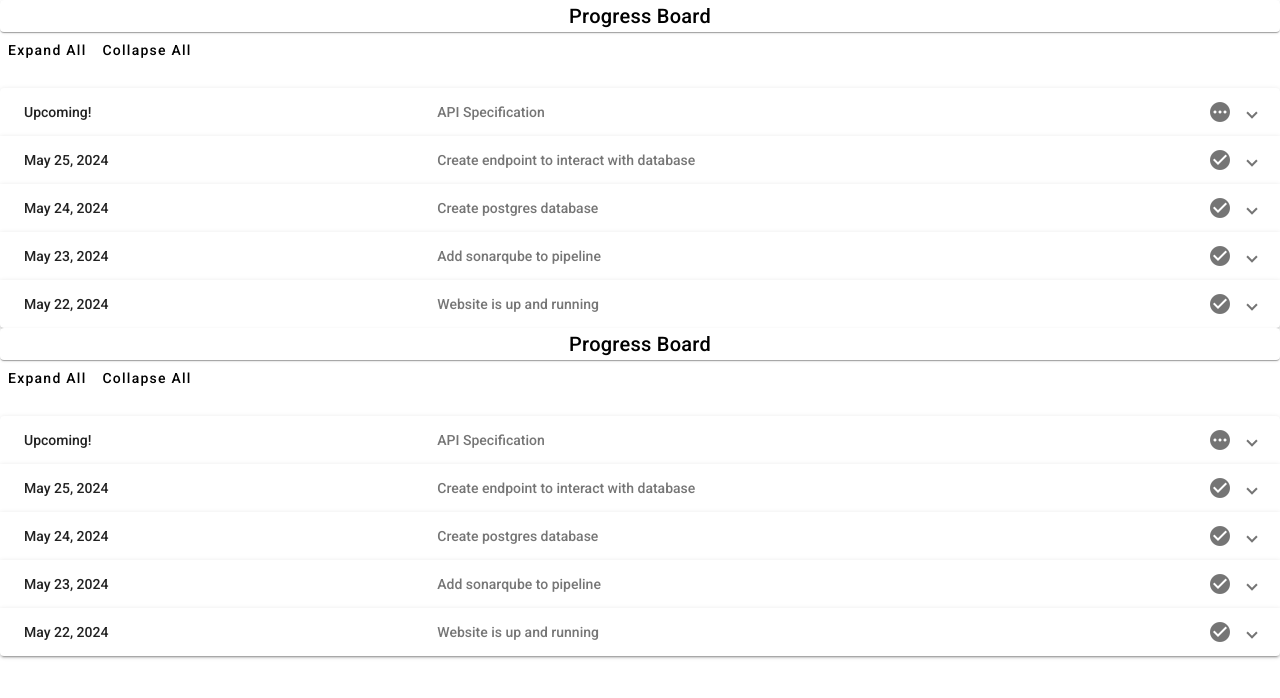
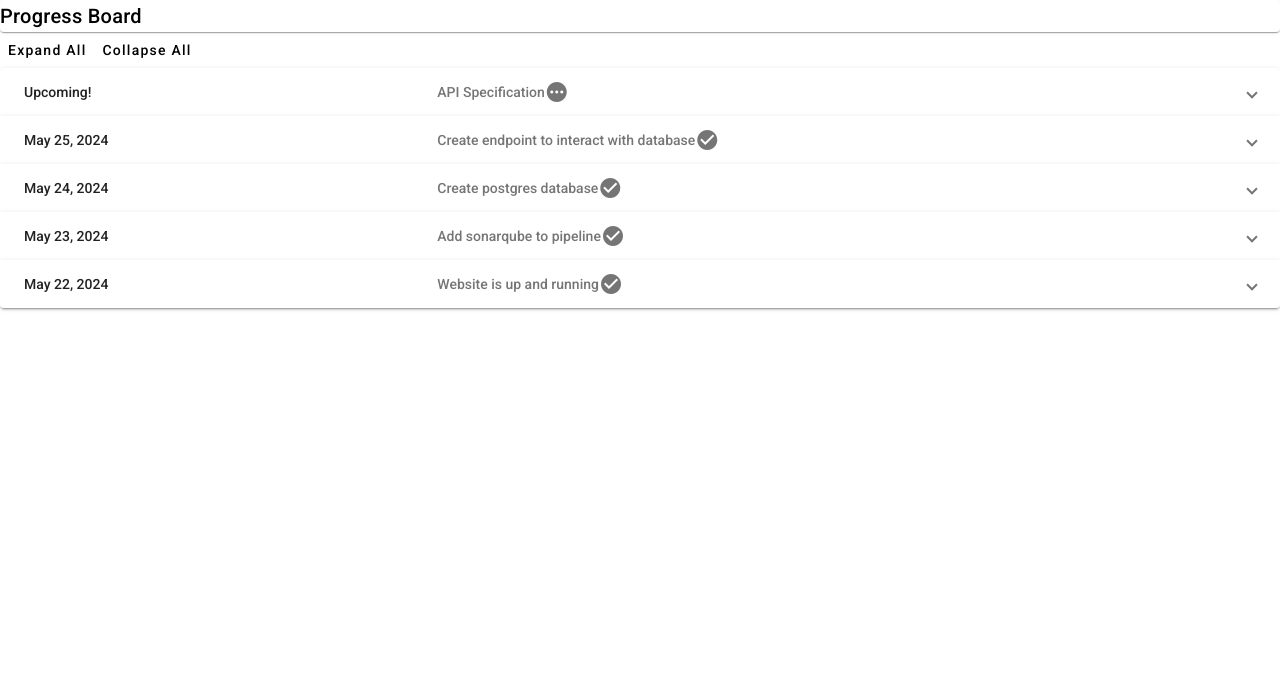
Before and after one commit to avendesta/chi, an Angular app: page / in a window 1280 px wide. Shown: the top 698 px of the page. Built offline with nearby package versions, Linux system fonts and the light colour scheme.

Commit message:
add routing

```diff
--- a/src/app/app.component.html
+++ b/src/app/app.component.html
@@ -1,41 +1 @@
-<mat-card class="title_center">
-  <mat-card-title>Progress Board</mat-card-title>
-</mat-card>
-
-<div class="example-action-buttons">
-  <button mat-button (click)="accordion.openAll()">Expand All</button>
-  <button mat-button (click)="accordion.closeAll()">Collapse All</button>
-</div>
-<mat-accordion class="example-headers-align" multi>
-  <mat-expansion-panel>
-    <mat-expansion-panel-header>
-      <mat-panel-title>
-        {{nextFeatureUpdate.date}}
-      </mat-panel-title>
-      <mat-panel-description>
-        {{nextFeatureUpdate.description}}
-        <mat-icon>pending</mat-icon>
-      </mat-panel-description>
-    </mat-expansion-panel-header>
-    <p> {{nextFeatureUpdate.detail}} </p>
-  </mat-expansion-panel>
-
-  <ng-container  *ngFor="let update of pastFeatureUpdates">
-    <mat-expansion-panel>
-      <mat-expansion-panel-header>
-        <mat-panel-title>
-          {{update.date}}
-        </mat-panel-title>
-        <mat-panel-description>
-          {{update.description}}
-          <mat-icon>check_circle</mat-icon>
-        </mat-panel-description>
-      </mat-expansion-panel-header>
-      <p> {{update.detail}} </p>
-    </mat-expansion-panel>
-  </ng-container>
-
-</mat-accordion>
-
-
 <router-outlet />
--- a/src/app/app.component.ts
+++ b/src/app/app.component.ts
@@ -16,16 +16,6 @@ import { FeatureUpdate } from './interfaces/FeatureUpdate';
   standalone: true,
   providers: [provideNativeDateAdapter()],
   imports: [
-    RouterOutlet,
-    TitleCasePipe,
-    MatButtonModule,
-    MatExpansionModule,
-    MatIconModule,
-    MatFormFieldModule,
-    MatInputModule,
-    MatDatepickerModule,
-    MatCardModule,
-    NgFor,
     CommonModule,
     RouterLink,
     RouterLinkActive,
@@ -35,34 +25,5 @@ import { FeatureUpdate } from './interfaces/FeatureUpdate';
   styleUrl: './app.component.scss'
 })
 export class AppComponent {
-  title = 'career-board';
-  @ViewChild(MatAccordion) accordion!: MatAccordion;
-  pastFeatureUpdates: FeatureUpdate[];
-  nextFeatureUpdate: FeatureUpdate;
-  constructor(){
-    this.pastFeatureUpdates = [
-      {
-        date: 'May 25, 2024', description: 'Create endpoint to interact with database',
-        detail: `Created a user registration endpoint and made sure the user details are correctly reflected in database`
-      },
-      {
-        date: 'May 24, 2024', description: 'Create postgres database',
-        detail: `Connect to postgres database and create a sample table using PgAdmin`
-      },
-      {
-        date: 'May 23, 2024', description: 'Add sonarqube to pipeline',
-        detail: `Sonarqube added to pipeline for both backend and frontend.`
-      },
-      {
-        date: 'May 22, 2024', description: 'Website is up and running',
-        detail: `Website is up and running.
-        the backend service is responding.
-        new collaborators are added to the project.
-        Pipeline for deployment is created in cloudbuild`
-      },
-    ];
-    this.nextFeatureUpdate = {
-      date: 'Upcoming!', description: 'API Specification',
-      detail: 'Add api specification for backend api'};
-  }
+
 }
--- /dev/null
+++ b/src/app/components/progress-board/progress-board.component.html
@@ -0,0 +1,39 @@
+
+<mat-card class="title_center">
+    <mat-card-title>Progress Board</mat-card-title>
+  </mat-card>
+
+  <div class="example-action-buttons">
+    <button mat-button (click)="accordion.openAll()">Expand All</button>
+    <button mat-button (click)="accordion.closeAll()">Collapse All</button>
+  </div>
+  <mat-accordion class="example-headers-align" multi>
+    <mat-expansion-panel>
+      <mat-expansion-panel-header>
+        <mat-panel-title>
+          {{nextFeatureUpdate.date}}
+        </mat-panel-title>
+        <mat-panel-description>
+          {{nextFeatureUpdate.description}}
+          <mat-icon>pending</mat-icon>
+        </mat-panel-description>
+      </mat-expansion-panel-header>
+      <p> {{nextFeatureUpdate.detail}} </p>
+    </mat-expansion-panel>
+
+    <ng-container  *ngFor="let update of pastFeatureUpdates">
+      <mat-expansion-panel>
+        <mat-expansion-panel-header>
+          <mat-panel-title>
+            {{update.date}}
+          </mat-panel-title>
+          <mat-panel-description>
+            {{update.description}}
+            <mat-icon>check_circle</mat-icon>
+          </mat-panel-description>
+        </mat-expansion-panel-header>
+        <p> {{update.detail}} </p>
+      </mat-expansion-panel>
+    </ng-container>
+
+  </mat-accordion>
--- /dev/null
+++ b/src/app/components/progress-board/progress-board.component.ts
@@ -0,0 +1,65 @@
+import { CommonModule, NgFor, TitleCasePipe } from '@angular/common';
+import { Component, ViewChild } from '@angular/core';
+import { MatButtonModule } from '@angular/material/button';
+import { MatCardModule } from '@angular/material/card';
+import { MatDatepickerModule } from '@angular/material/datepicker';
+import { MatAccordion, MatExpansionModule } from '@angular/material/expansion';
+import { MatFormFieldModule } from '@angular/material/form-field';
+import { MatIconModule } from '@angular/material/icon';
+import { MatInputModule } from '@angular/material/input';
+import { RouterLink, RouterLinkActive, RouterOutlet } from '@angular/router';
+import { FeatureUpdate } from '../../interfaces/FeatureUpdate';
+
+@Component({
+  selector: 'app-progress-board',
+  standalone: true,
+  imports: [
+    TitleCasePipe,
+    MatButtonModule,
+    MatExpansionModule,
+    MatIconModule,
+    MatFormFieldModule,
+    MatInputModule,
+    MatDatepickerModule,
+    MatCardModule,
+    NgFor,
+    CommonModule,
+    RouterLink,
+    RouterLinkActive,
+    RouterOutlet,
+  ],
+  templateUrl: './progress-board.component.html',
+  styleUrl: './progress-board.component.scss'
+})
+export class ProgressBoardComponent {
+  title = 'career-board';
+  @ViewChild(MatAccordion) accordion!: MatAccordion;
+  pastFeatureUpdates: FeatureUpdate[];
+  nextFeatureUpdate: FeatureUpdate;
+  constructor(){
+    this.pastFeatureUpdates = [
+      {
+        date: 'May 25, 2024', description: 'Create endpoint to interact with database',
+        detail: `Created a user registration endpoint and made sure the user details are correctly reflected in database`
+      },
+      {
+        date: 'May 24, 2024', description: 'Create postgres database',
+        detail: `Connect to postgres database and create a sample table using PgAdmin`
+      },
+      {
+        date: 'May 23, 2024', description: 'Add sonarqube to pipeline',
+        detail: `Sonarqube added to pipeline for both backend and frontend.`
+      },
+      {
+        date: 'May 22, 2024', description: 'Website is up and running',
+        detail: `Website is up and running.
+        the backend service is responding.
+        new collaborators are added to the project.
+        Pipeline for deployment is created in cloudbuild`
+      },
+    ];
+    this.nextFeatureUpdate = {
+      date: 'Upcoming!', description: 'API Specification',
+      detail: 'Add api specification for backend api'};
+  }
+}
```
Also changed, not shown: src/app/app.routes.ts (+6 -2 lines), src/app/components/progress-board/progress-board.component.scss (added), 1 other file (tests, documents, lock files or other folders).
